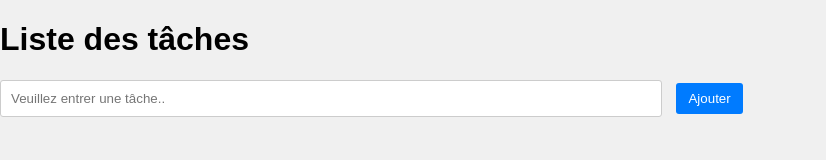
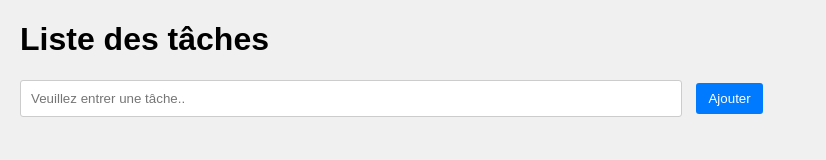
Before and after one commit to Leonciia/ToDoList, a plain HTML site: page index.html in a window 1280 px wide. Shown: the whole page, without its empty margins (0-826 px from the left). Drawn offline with Linux system fonts and the light colour scheme.

Commit message:
modification-css

```diff
--- a/assets/css/index.css
+++ b/assets/css/index.css
@@ -15,12 +15,17 @@ body {
     width: 300px;
   }
 
+  h1 {
+    margin-left: 20px;
+  }
+
   input[type="text"] {
     width: 50%;
     padding: 10px;
     border: 1px solid #ccc;
     border-radius: 3px;
     margin-right: 10px;
+    margin-left: 20px;
   }
 
   button {
@@ -44,14 +49,12 @@ body {
   li {
     display: flex;
     align-items: center;
-    box-shadow: rgba(50, 50, 93, 0.25) 0px 13px 27px -5px, rgba(0, 0, 0, 0.3) 0px 8px 16px -8px;
     justify-content: space-around;
     padding: 10px 0;
     border-bottom: 1px solid #e0e0e0;
   }
 
-  .editBtn,
-  .deleteBtn {
+  .editBtn, .deleteBtn {
     padding: 8px 12px;
     margin-left: 5px;
     border: none;
```
